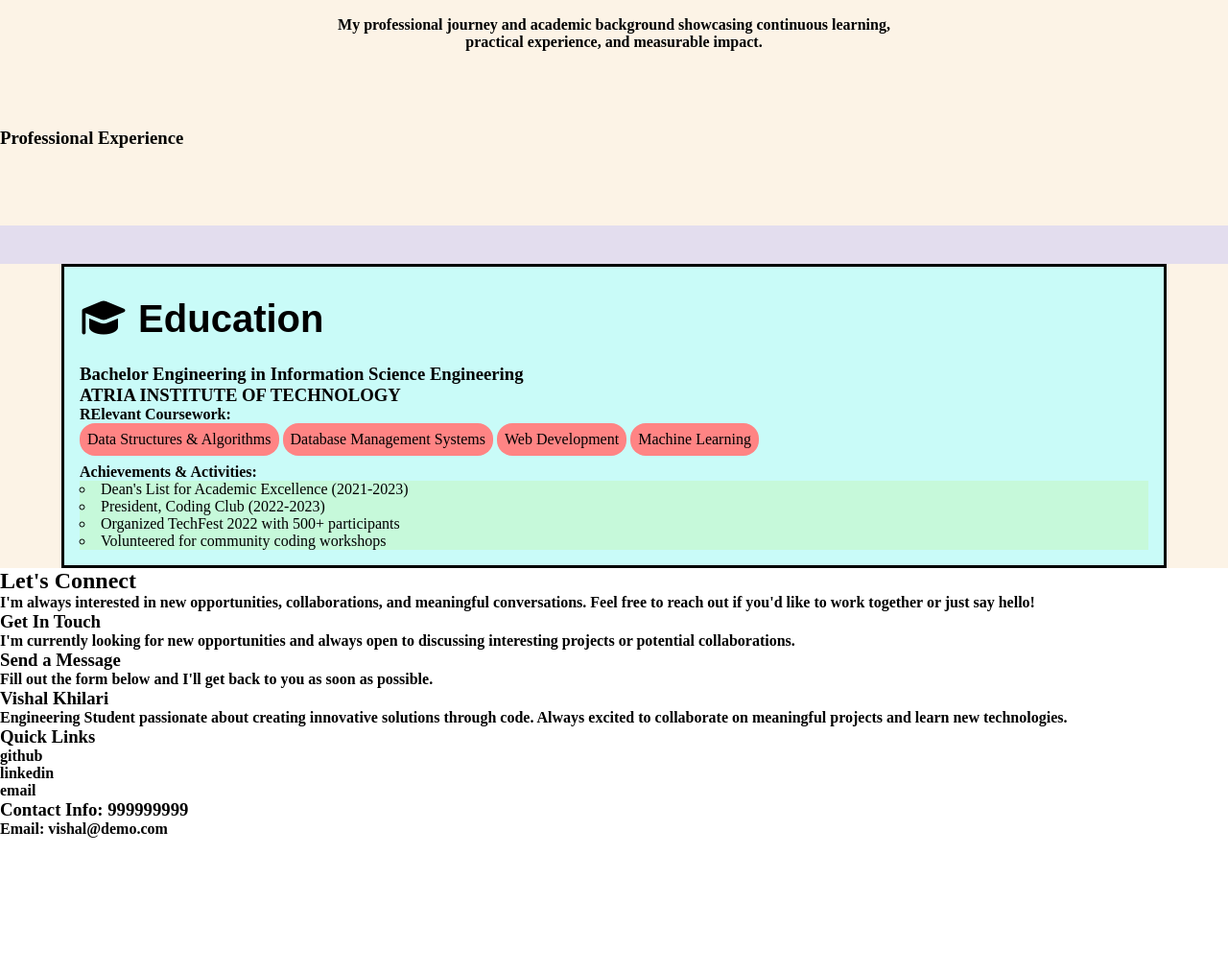
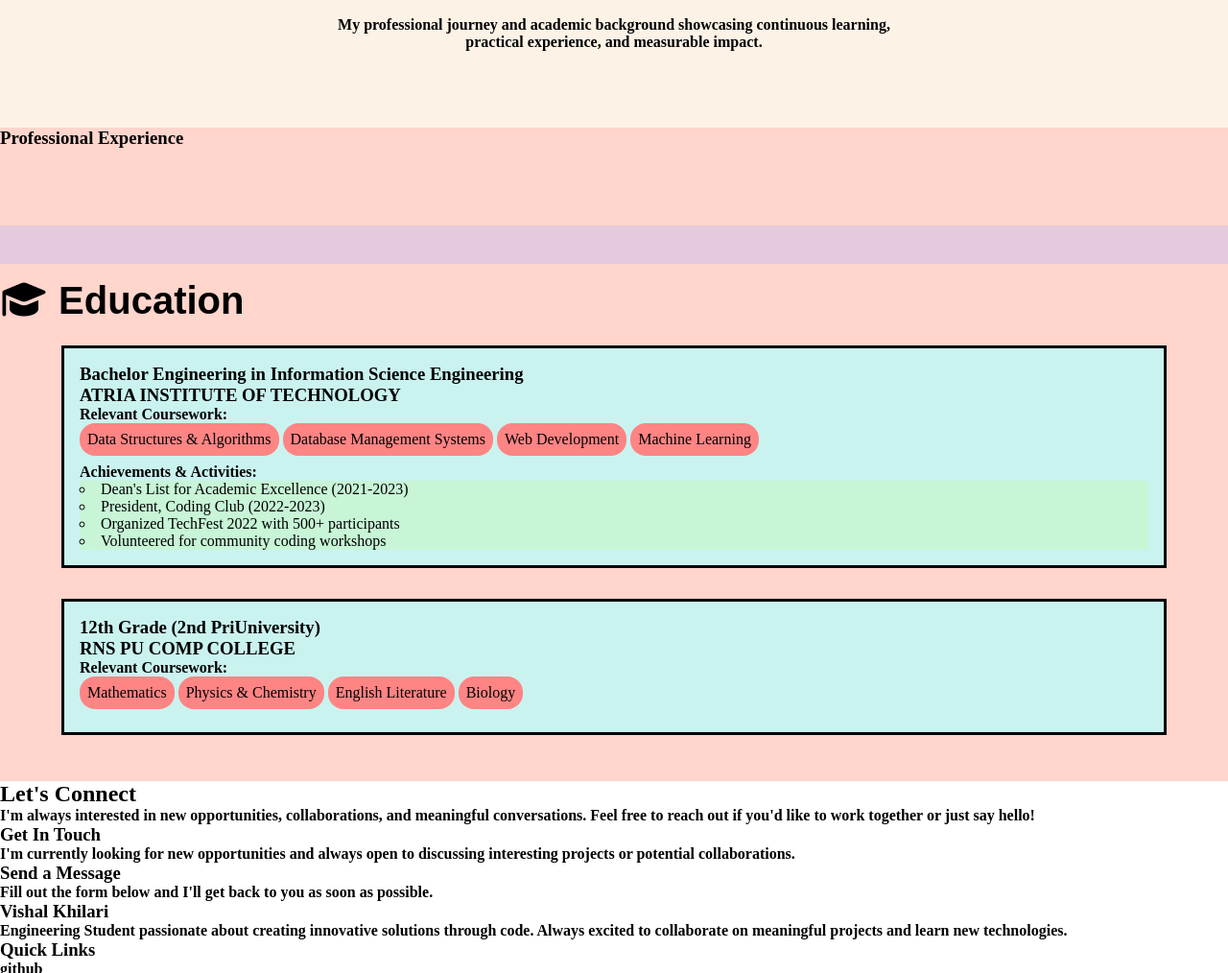
Before and after one commit to vishal-khilari/portfolio, a plain HTML site: page index.html in a window 1280 px wide. Shown: the part 3780-4794 px from the top of the page at 96% size. Before the commit the page ends 4653 px from the top, so only its background shows below. Drawn offline with Linux system fonts and the light colour scheme.

Commit message:
Structure of 'Education' section is done.

```diff
--- a/index.html
+++ b/index.html
@@ -336,19 +336,20 @@
             experience, and
             measurable impact.</h4>
 
-        <div>
+        <div id="eediv">
             <h3 id="pe">Professional Experience</h3>
             <div id="pes">
 
             </div>
+            <h3 id="edu"><i class="fa-solid fa-graduation-cap"></i> Education</h3>
             <div id="education">
-                <h3 id="edu"><i class="fa-solid fa-graduation-cap"></i> Education</h3>
+
                 <div>
                     <h3>Bachelor Engineering in Information Science Engineering</h3>
                     <h3>ATRIA INSTITUTE OF TECHNOLOGY</h3>
                 </div>
                 <div>
-                    <h4>RElevant Coursework:</h4>
+                    <h4>Relevant Coursework:</h4>
                     <span class="rc">Data Structures & Algorithms</span>
                     <span class="rc">Database Management Systems</span>
                     <span class="rc">Web Development</span>
@@ -362,6 +363,19 @@
                         <li>Organized TechFest 2022 with 500+ participants</li>
                         <li>Volunteered for community coding workshops</li>
                     </ul>
+                </div>
+            </div>
+            <div id="education">
+                <div>
+                    <h3>12th Grade (2nd PriUniversity)</h3>
+                    <h3>RNS PU COMP COLLEGE</h3>
+                </div>
+                <div>
+                    <h4>Relevant Coursework:</h4>
+                    <span class="rc">Mathematics</span>
+                    <span class="rc">Physics & Chemistry</span>
+                    <span class="rc">English Literature</span>
+                    <span class="rc">Biology</span>
                 </div>
             </div>
         </div>
--- a/style.css
+++ b/style.css
@@ -419,6 +419,7 @@ div4 {
     margin: 0 5vw;
     border: 0.2rem solid black;
     padding: 1rem;
+    margin-bottom: 2rem;
 }
 
 #edu {
@@ -445,3 +446,8 @@ div4 {
     list-style-type: circle;
     list-style-position: inside;;
 }
+
+#eediv{
+    background-color: #ffd5cc;
+    padding: 0 0 1rem 0;
+}
```
